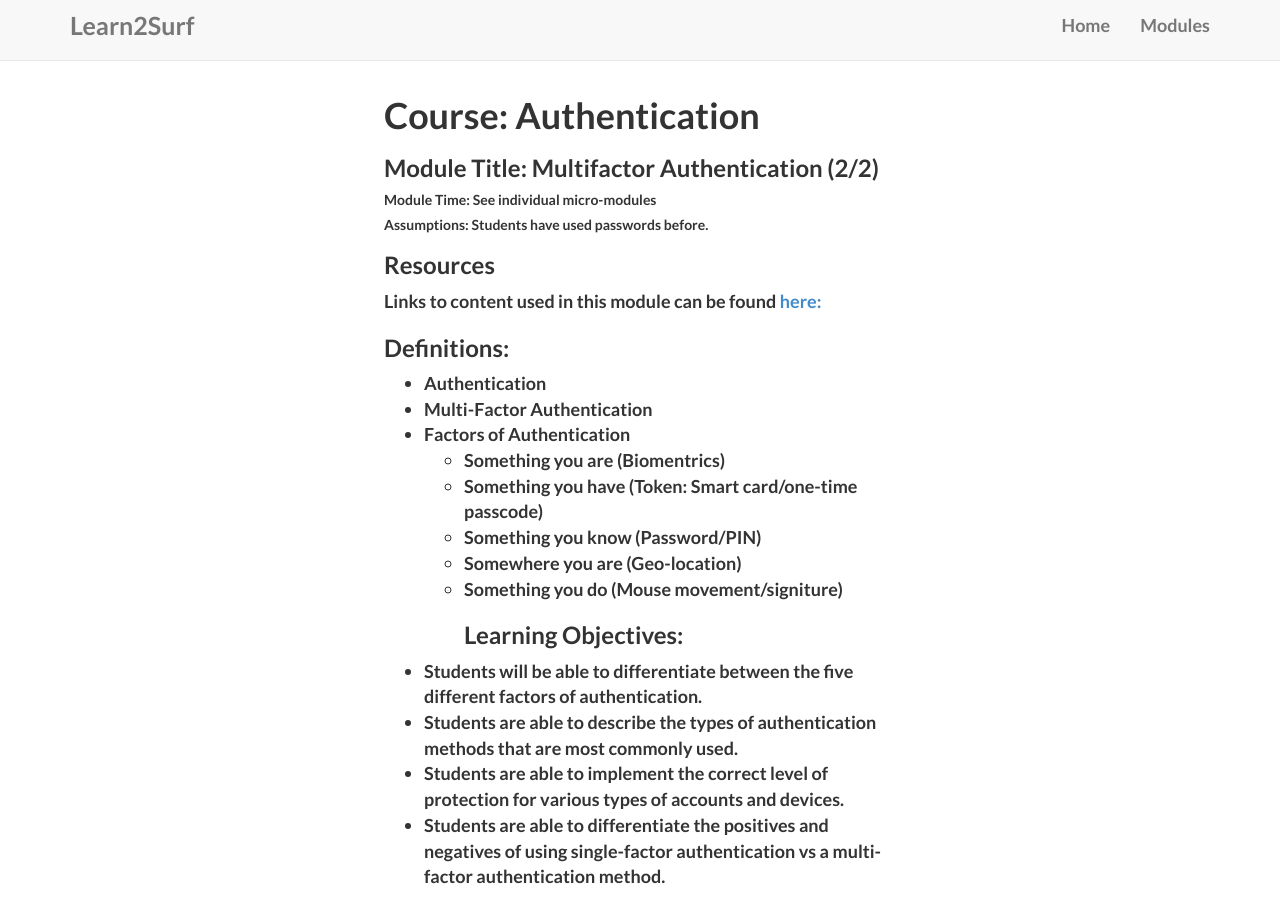
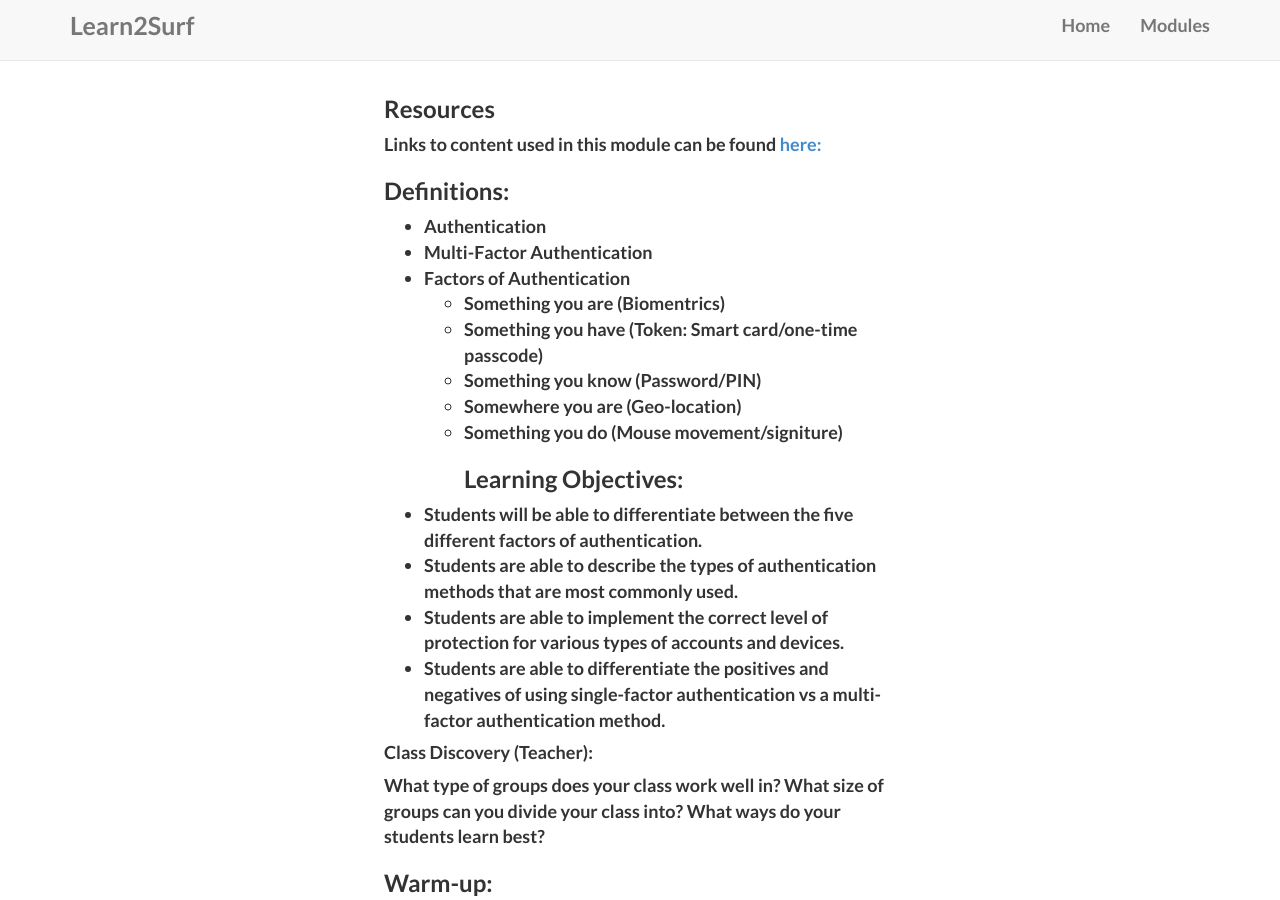
Before and after one commit to Konnor-Filip/Learn2Surf, a Jekyll site: the page built from modules/auth-modules/multifactor-auth.md, in a window 1280 px wide and 900 px high. Built offline with Jekyll 4.4.1, drawn with Linux system fonts in a browser that asks for light colours.

Commit message:
Update multifactor-auth.md

```diff
--- a/modules/auth-modules/multifactor-auth.md
+++ b/modules/auth-modules/multifactor-auth.md
@@ -5,10 +5,6 @@ subTitle: Teaching Students to Surf the web
 ---
 
 ![](../../img/mod/Auth.png)
-# **Course: Authentication**
-### **Module Title: Multifactor Authentication (2/2)**
-##### **Module Time: See individual micro-modules**
-#####  **Assumptions: Students have used passwords before.**
 ### **Resources**
 Links to content used in this module can be found **[here:](https://github.com/Konnor-Filip/Learn2Surf/tree/main/Modules/Authentication/Multifactor2of2)**
 
```
